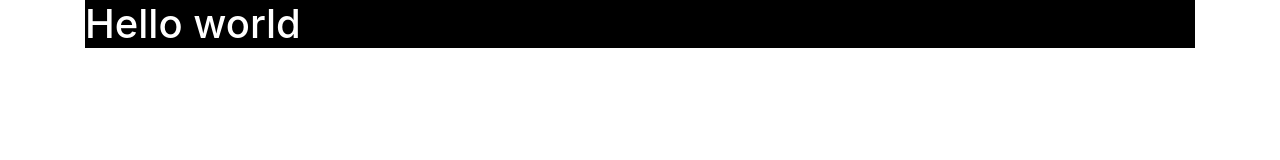
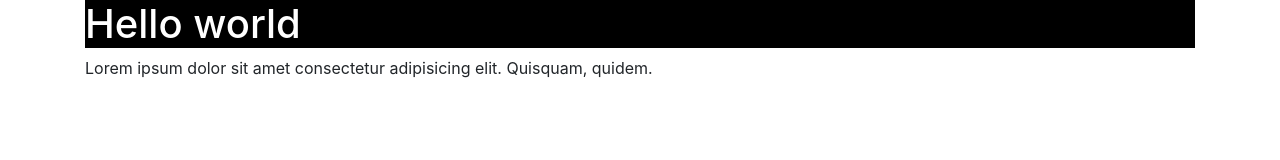
Before and after one commit to fatibelkoudia/test, a plain HTML site: page index.html in a window 1280 px wide. Drawn offline with nearby package versions, Linux system fonts and the light colour scheme.

Commit message:
add paragraph

```diff
--- a/index.html
+++ b/index.html
@@ -15,6 +15,9 @@
                 <h1>
                     Hello world
                 </h1>
+                <p>
+                    Lorem ipsum dolor sit amet consectetur adipisicing elit. Quisquam, quidem.
+                </p>
             </div>
         </div>
     </div>
```
